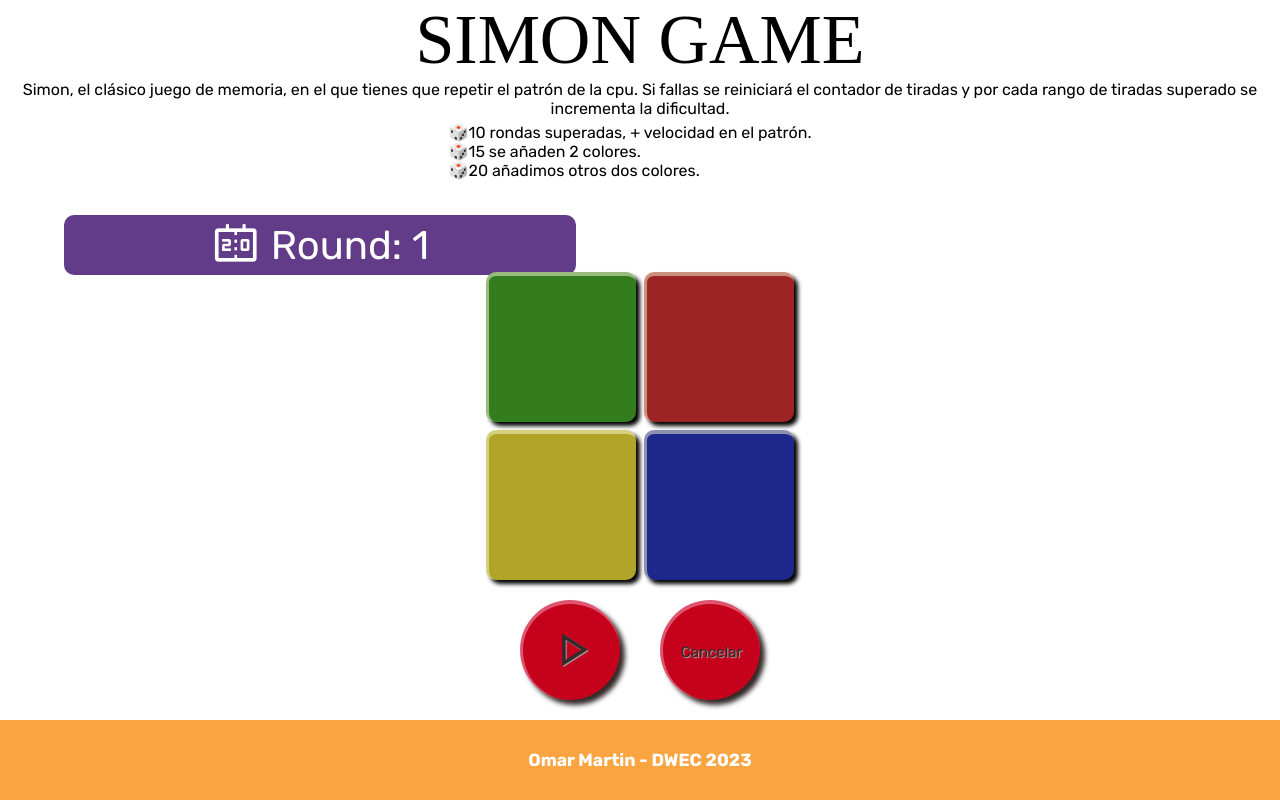
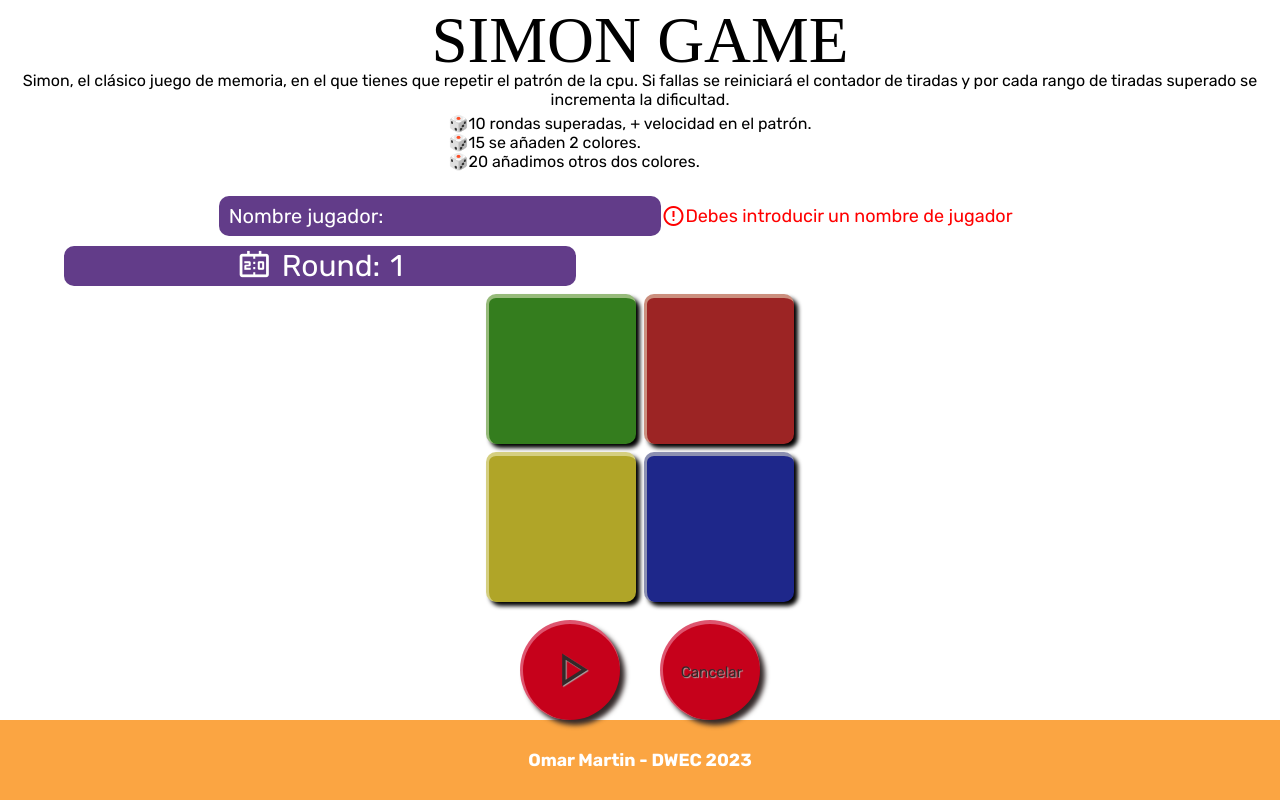
Before and after one commit to omarmc89/Simon, a website: page index.html in a window 1280 px wide. Both pictures are taken after a click on the button "play_arrow". Drawn offline with nearby package versions, Linux system fonts and the light colour scheme; a web font is replaced by a local one.

Commit message:
añadido db.json para json-server y se ha añadido el nombre del jugador

```diff
--- a/index.html
+++ b/index.html
@@ -28,6 +28,18 @@
                         </ul>
                     </div>
                 </div>
+                <div class="playerData">
+                    <div class="player">
+                        <label for="playerName">Nombre jugador:</label>
+                        <input type="text" id="playerName" name="playerName">
+                    </div>
+                    <div class="nameWarning no-visible">
+                        <p class="nameWarning">
+                            <span class="material-symbols-outlined">error</span>
+                            Debes introducir un nombre de jugador
+                        </p>
+                    </div>
+                    </div>
                 <div class="roundData">
                     <div class="scoreBoard">
                         <span class="material-symbols-outlined">scoreboard</span>
--- /dev/null
+++ b/package.json
@@ -0,0 +1,5 @@
+{
+  "dependencies": {
+    "express": "^4.18.2"
+  }
+}
--- a/script.js
+++ b/script.js
@@ -26,6 +26,7 @@ let playerThrow = []
 let endGame = false;
 let gameStarted = false;
 let games = 1;
+let playerName = ""
 const firstBoard = 4
 const startButton = document.querySelector('#startGame')
 const stopButton = document.querySelector('#stopGame')
@@ -34,6 +35,7 @@ const message = document.querySelector('.mainMessage')
 const btn = document.querySelector('.mainBtn')
 const score = document.querySelector('.currentScore')
 const throwOk = document.querySelector('.throwOk')
+const inputPlayerName = document.querySelector('#playerName')
 const sound = new Audio("https://s3.amazonaws.com/freecodecamp/simonSound2.mp3")
 const startSound = new Audio ("https://commondatastorage.googleapis.com/codeskulptor-demos/riceracer_assets/music/start.ogg")
 
@@ -41,16 +43,24 @@ const startSound = new Audio ("https://commondatastorage.googleapis.com/codeskul
 createBoard(4);
 
 startButton.addEventListener('click', async (e) => {
+  playerName = inputPlayerName.value
+  console.log(playerName)
+  if (playerName === '') {
+    document.querySelector('.nameWarning').classList.remove('no-visible')
+  } else {
     if (!gameStarted){
     startSound.volume = 0.2
     startSound.play()
+    document.querySelector('.nameWarning').classList.add('no-visible')
     await delay(4000)
     startGame(level)
     gameStarted = true
     } else {
       console.log("juego ya inciado")
     }
+  }
 })
+
 stopButton.addEventListener('click', e => {
   console.log("Game stopped")
   window.location.reload()
--- a/style.css
+++ b/style.css
@@ -24,6 +24,8 @@ footer {
     align-items: center;
 }
 
+
+
 .game .failMeessage {
     position:absolute;
     top: 50%;
@@ -47,15 +49,19 @@ footer {
 
 .title {
     font-family: 'Bungee Spice';
-    font-size: 70px;
+    font-size: 65px;
     text-align: center;
+}
+
+.presentation {
+    align-items: start;
 }
 
 .presentation .description{
     display: flex;
     flex-direction: column;
     align-items: center;
-    justify-content:center;
+    justify-content: center;
     text-align: center;
     margin-bottom: 15px;
 }
@@ -81,10 +87,9 @@ footer {
 .scoreBoard,
 .throwOk {
     width: 40vw;
-    height: 60px;
-    font-size: 40px;
+    height: 40px;
+    font-size: 30px;
     text-align: center;
-    margin-top: 20px;
     display:flex;
     align-items: center;
     justify-content: center;
@@ -99,7 +104,7 @@ footer {
     transition: all 0.5s ease-in-out;
 }
 .roundData .material-symbols-outlined {
-    font-size: 50px;
+    font-size: 35px;
 }
 
 .scoreBoard{
@@ -153,13 +158,79 @@ footer {
 }
 
 .gameData {
-    height: 30%
+    height: 30%;
+    display: flex;
+    flex-direction: column;
+    justify-content: center;
+    align-items: center;
+}
+
+.playerData {
+    display: flex;
+    justify-content: center;
+    align-items: center;
+    position: relative;
+    width: 100vw;
+}
+
+.player {
+    display:flex;
+    text-align: center;
+    margin: 10px 0;
+    font-size: 20px;
+    background-color: #623c89;
+    color: white;
+    border-radius: 10px;
+    width: fit-content;
+    padding: 5px;
+    text-align: center;
+}
+
+.player input {
+    font-size: 20px;
+    background-color: transparent;
+    border:none;
+    color: orange;
+    font-weight: bold;
+    text-align: center;
+    transition: all 0.5 ease-in-out;
+    height: 30px;
+}
+
+.player label {
+    display:flex;
+    justify-content: center;
+    align-items: center;
+    margin-left: 5px;
+}
+
+.player input:hover,
+.player input:focus,
+.player input:active
+ {
+    outline:none;
+    border-bottom: 2px solid white;
+    text-align: center;
+    font-size: 22px;
+}
+
+.nameWarning {
+    display: flex;
+    width: 400px;
+    font-size: 18px;
+    color: red;
+    align-items: center;
+}
+
+.no-visible {
+    visibility: hidden;
 }
 
 .board {
     display:grid;
     grid-template-columns: repeat(2, 1fr);
     gap: 8px;
+    margin: 20px;
 }
 
 .cell {
@@ -234,7 +305,7 @@ footer {
 }
 
 .buttons {
-    height: 30%;
+    height: 15%;
     display:flex;
     align-items: center;
     justify-content: center;
```
Also changed, not shown: db.json (added, +9 -0 lines), 2 other files. Lines whose indentation alone changed are shown as unchanged.
